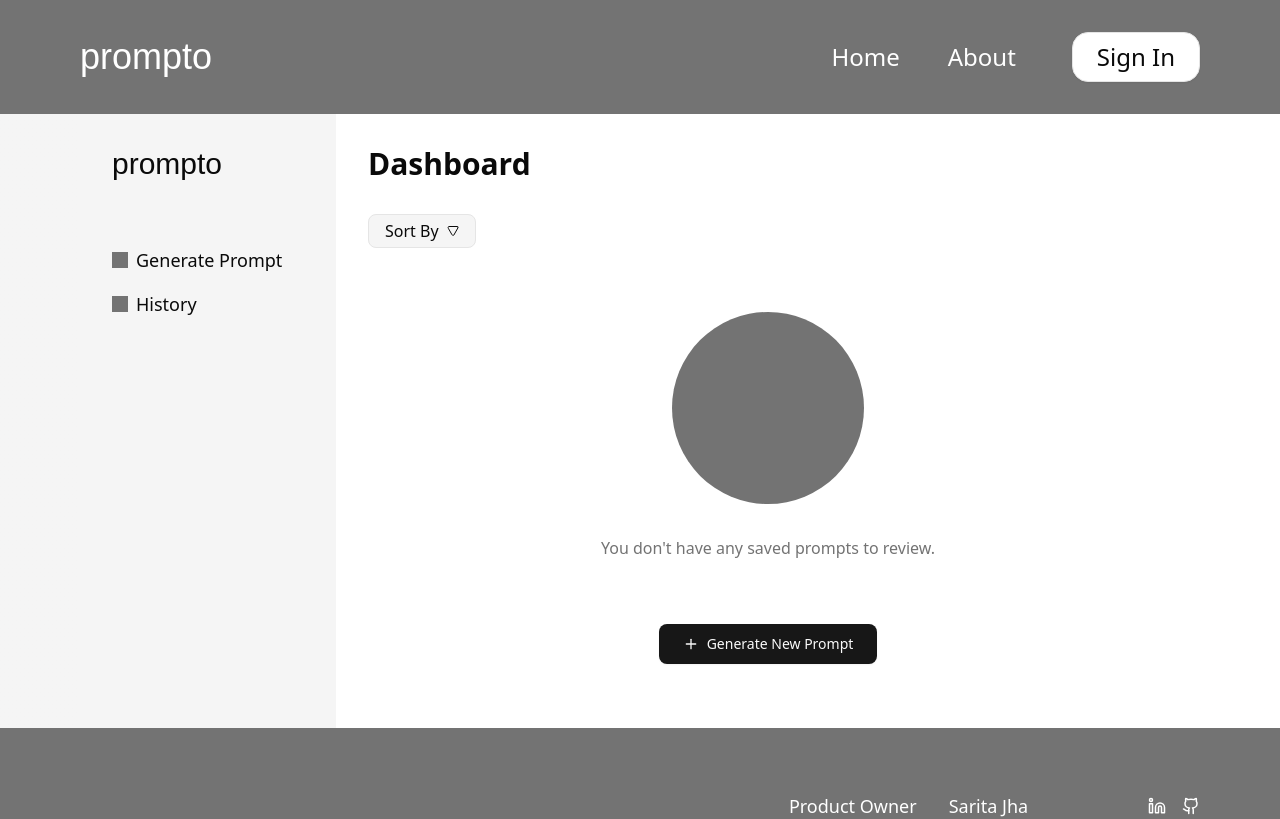
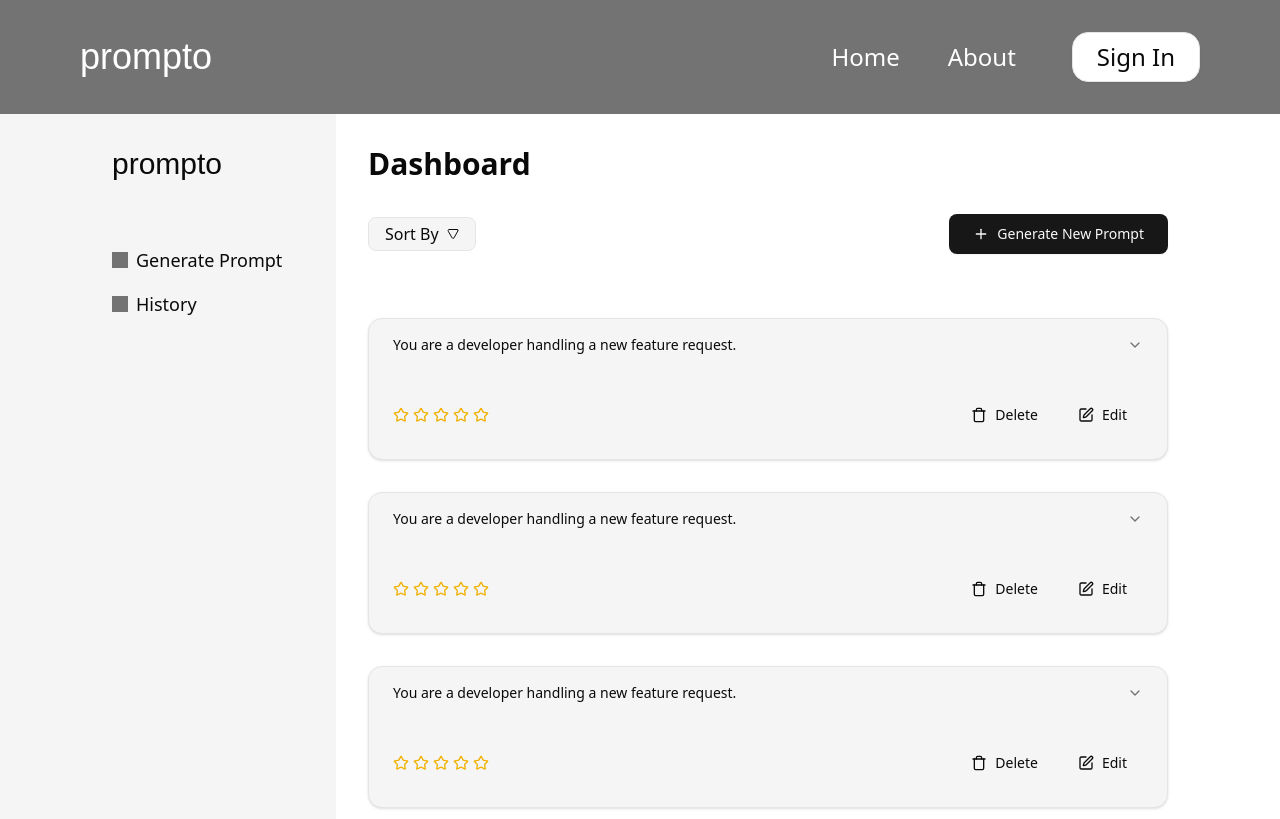
Before and after one commit to chingu-voyages/V54-tier3-team-37, a React (Vite) app in the folder frontend/: page /dashboard/history in a window 1280 px wide. Shown: the top 819 px of the page. Built offline with nearby package versions, Linux system fonts and the light colour scheme; a web font is replaced by a local one.

Commit message:
feat(history): Mock PromptHistory page and silly Jest tests

```diff
--- a/frontend/package.json
+++ b/frontend/package.json
@@ -13,6 +13,7 @@
   },
   "dependencies": {
     "@hookform/resolvers": "^4.1.3",
+    "@radix-ui/react-accordion": "^1.2.3",
     "@radix-ui/react-dropdown-menu": "^2.1.6",
     "@radix-ui/react-label": "^2.1.2",
     "@radix-ui/react-select": "^2.1.6",
--- a/frontend/src/components/PromptGenResult.tsx
+++ b/frontend/src/components/PromptGenResult.tsx
@@ -43,7 +43,7 @@ const PromptGenResult = ({
         <CardTitle className="text-2xl">Generated Prompt</CardTitle>
       </CardHeader>
       <CardContent className="min-h-32 px-16 py-8">
-        <p className="whitespace-pre-line text-start text-pretty bg-background p-4 border-muted-foreground border rounded-lg">
+        <p className={cn("whitespace-pre-line", generatedPrompt && "text-start text-pretty bg-background p-4 border-muted-foreground border rounded-lg")}>
           {generatedPrompt || 'Your generated prompts will appear here'}
         </p>
       </CardContent>
--- a/frontend/src/components/PromptHistory.tsx
+++ b/frontend/src/components/PromptHistory.tsx
@@ -4,12 +4,26 @@ import {
 } from 'react';
 
 import {
+  Edit,
   Plus,
+  Star,
+  Trash,
   Triangle,
 } from 'lucide-react';
 import { Link } from 'react-router-dom';
 
+import {
+  Accordion,
+  AccordionContent,
+  AccordionItem,
+  AccordionTrigger,
+} from './ui/accordion';
 import { Button } from './ui/button';
+import {
+  Card,
+  CardContent,
+  CardFooter,
+} from './ui/card';
 import {
   DropdownMenu,
   DropdownMenuContent,
@@ -18,14 +32,30 @@ import {
 } from './ui/dropdown-menu';
 
 const PromptHistory = () => {
-  const [promptList, setPromptList] = useState([]);
+  // We will fix the type once we are clearer on what it is
+  const [promptList, setPromptList] = useState<unknown[]>([]);
 
   useEffect(() => {
+    const mockPrompt = {
+      role: 'Developer',
+      context: 'A new feature request',
+      task: 'Write unit tests',
+      output: 'Jest test cases',
+      constraints: 'Use mocking',
+      language: 'EN',
+      apiResponse:
+        'You are a developer handling a new feature request. You have been assigned a task to write unit tests with Jest, and your lead has asked you to write Jest test cases with mocking. Please provide some test cases for the following component. Provide them one at a time in your response. Add extensive comments to each. Please note that there may be further issues related to my use of ESM rather than CJS.',
+      id: '3fa85f64-5717-4562-b3fc-2c963f66afa6',
+      userId: '3fa85f64-5717-4562-b3fc-2c963f66afa6',
+      createdAt: '2025-04-01T09:50:50.766Z',
+      score: 0,
+      isBookmarked: false,
+    };
     const epicPromptListSetterOmg = () => {
-      setPromptList([])
-    }
+      setPromptList([mockPrompt]);
+    };
     epicPromptListSetterOmg();
-  }, [])
+  }, []);
 
   return (
     <div className="flex w-full flex-col gap-16 pb-16">
@@ -43,7 +73,7 @@ const PromptHistory = () => {
             <DropdownMenuItem>Rating</DropdownMenuItem>
           </DropdownMenuContent>
         </DropdownMenu>
-        {promptList.length > 0 &&
+        {promptList.length && (
           <Button size="lg">
             <Link
               to="../generate"
@@ -52,12 +82,68 @@ const PromptHistory = () => {
               <Plus /> Generate New Prompt
             </Link>
           </Button>
-        }
+        )}
       </div>
-      {promptList.length < 1 &&
-        <div className="flex flex-col gap-16 items-center">
-          <div className="flex flex-col gap-8 items-center">
-            <div className="size-48 bg-muted-foreground rounded-full"></div>
+      {promptList.length ? (
+        <Accordion
+          type="single"
+          collapsible
+          className="space-y-8"
+        >
+          {/* Remember to unspread this when we get the real data */}
+          {[...promptList, ...promptList, ...promptList].map((prompt, index) => {
+            const sentences = prompt.apiResponse.split('. ');
+            return (
+              <Card className="bg-muted pt-0">
+                <CardContent>
+                  <AccordionItem value={`${index}`}>
+                    <AccordionTrigger>{`${sentences[0]}. `}</AccordionTrigger>
+                    <AccordionContent>{sentences.slice(1).join('. ')}</AccordionContent>
+                  </AccordionItem>
+                </CardContent>
+                <CardFooter className="flex items-center justify-between gap-4">
+                  <div className="flex items-center gap-1">
+                    {[...Array(5)].map((_, i) => (
+                      <Star
+                        key={i}
+                        size={16}
+                        className="text-yellow-500"
+                      />
+                    ))}
+                  </div>
+                  <div className="flex items-center gap-2">
+                    <Button
+                      size="lg"
+                      variant="ghost"
+                      onClick={() => {
+                        // handle delete
+                      }}
+                      className="cursor-pointer"
+                    >
+                      <Trash size={16} />
+                      Delete
+                    </Button>
+                    <Button
+                      size="lg"
+                      variant="ghost"
+                      onClick={() => {
+                        // handle edit
+                      }}
+                      className="cursor-pointer"
+                    >
+                      <Edit size={16} />
+                      Edit
+                    </Button>
+                  </div>
+                </CardFooter>
+              </Card>
+            );
+          })}
+        </Accordion>
+      ) : (
+        <div className="flex flex-col items-center gap-16">
+          <div className="flex flex-col items-center gap-8">
+            <div className="bg-muted-foreground size-48 rounded-full"></div>
             <p className="text-muted-foreground">You don't have any saved prompts to review.</p>
           </div>
           <Button size="lg">
@@ -69,7 +155,7 @@ const PromptHistory = () => {
             </Link>
           </Button>
         </div>
-      }
+      )}
     </div>
   );
 };
--- /dev/null
+++ b/frontend/src/components/ui/accordion.tsx
@@ -0,0 +1,65 @@
+import * as React from 'react';
+
+import { ChevronDownIcon } from 'lucide-react';
+
+import { cn } from '@/lib/cn';
+import * as AccordionPrimitive from '@radix-ui/react-accordion';
+
+function Accordion({
+  ...props
+}: React.ComponentProps<typeof AccordionPrimitive.Root>) {
+  return <AccordionPrimitive.Root data-slot="accordion" {...props} />
+}
+
+function AccordionItem({
+  className,
+  ...props
+}: React.ComponentProps<typeof AccordionPrimitive.Item>) {
+  return (
+    <AccordionPrimitive.Item
+      data-slot="accordion-item"
+      className={cn("border-b last:border-b-0", className)}
+      {...props}
+    />
+  )
+}
+
+function AccordionTrigger({
+  className,
+  children,
+  ...props
+}: React.ComponentProps<typeof AccordionPrimitive.Trigger>) {
+  return (
+    <AccordionPrimitive.Header className="flex">
+      <AccordionPrimitive.Trigger
+        data-slot="accordion-trigger"
+        className={cn(
+          "focus-visible:border-ring focus-visible:ring-ring/50 flex flex-1 items-start justify-between gap-4 rounded-md py-4 text-left text-sm font-medium transition-all outline-none hover:underline focus-visible:ring-[3px] disabled:pointer-events-none disabled:opacity-50 [&[data-state=open]>svg]:rotate-180",
+          className
+        )}
+        {...props}
+      >
+        {children}
+        <ChevronDownIcon className="text-muted-foreground pointer-events-none size-4 shrink-0 translate-y-0.5 transition-transform duration-200" />
+      </AccordionPrimitive.Trigger>
+    </AccordionPrimitive.Header>
+  )
+}
+
+function AccordionContent({
+  className,
+  children,
+  ...props
+}: React.ComponentProps<typeof AccordionPrimitive.Content>) {
+  return (
+    <AccordionPrimitive.Content
+      data-slot="accordion-content"
+      className="data-[state=closed]:animate-accordion-up data-[state=open]:animate-accordion-down overflow-hidden text-sm"
+      {...props}
+    >
+      <div className={cn("pt-0 pb-4", className)}>{children}</div>
+    </AccordionPrimitive.Content>
+  )
+}
+
+export { Accordion, AccordionContent, AccordionItem, AccordionTrigger };
```
Also changed, not shown: 2 other files (tests, documents, lock files or other folders).
